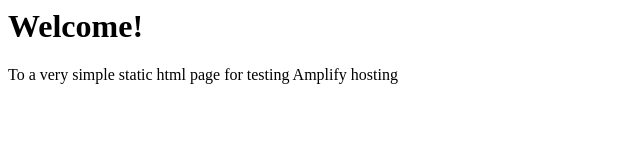
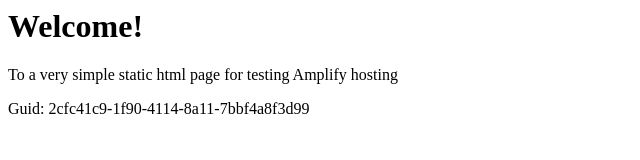
Before and after one commit to aws-aemilia-bah/Github-PR-Commit-Integration-Test-DoNotTouch-Gith-P5X5MO5I-v1-prod-me-south-1, a website: page src/index.html in a window 1280 px wide. Shown: the whole page, without its empty margins (0-640 px from the left). Drawn offline with Linux system fonts and the light colour scheme.

Commit message:
commit from integ tests

```diff
--- a/src/index.html
+++ b/src/index.html
@@ -1,3 +1,5 @@
+
+
 <html lang="en">
 
 <head>
@@ -10,6 +12,6 @@
 <body>
     <h1>Welcome!</h1>
     <p>To a very simple static html page for testing Amplify hosting</p>
-</body>
+    <p>Guid: 2cfc41c9-1f90-4114-8a11-7bbf4a8f3d99</p></body>
 
 </html>
```
